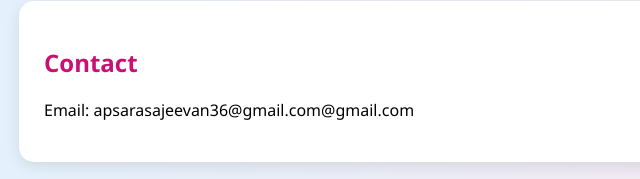
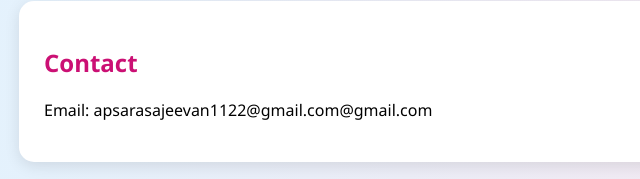
Before and after one commit to apsarasajeevan105-cpu/portfolio, a plain HTML site: page index.html in a window 1280 px wide. Shown: the part 1102-1281 px from the top of the page, 52-692 px from the left. Drawn offline with Linux system fonts and the light colour scheme.

Commit message:
Update index.html

```diff
--- a/index.html
+++ b/index.html
@@ -40,7 +40,7 @@
 
 <section>
     <h2>Contact</h2>
-    <p>Email: apsarasajeevan36@gmail.com@gmail.com</p>
+    <p>Email: apsarasajeevan1122@gmail.com@gmail.com</p>
 </section>
 
 </body>
```
